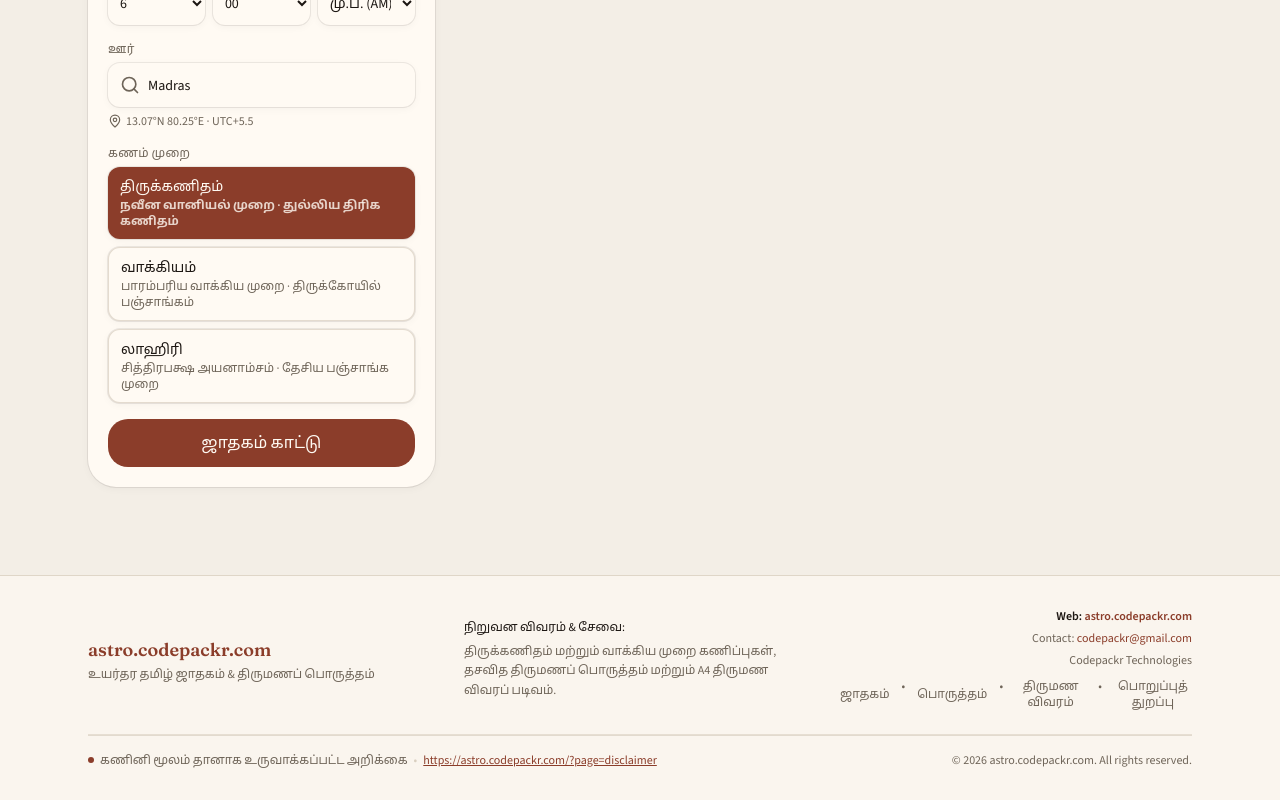
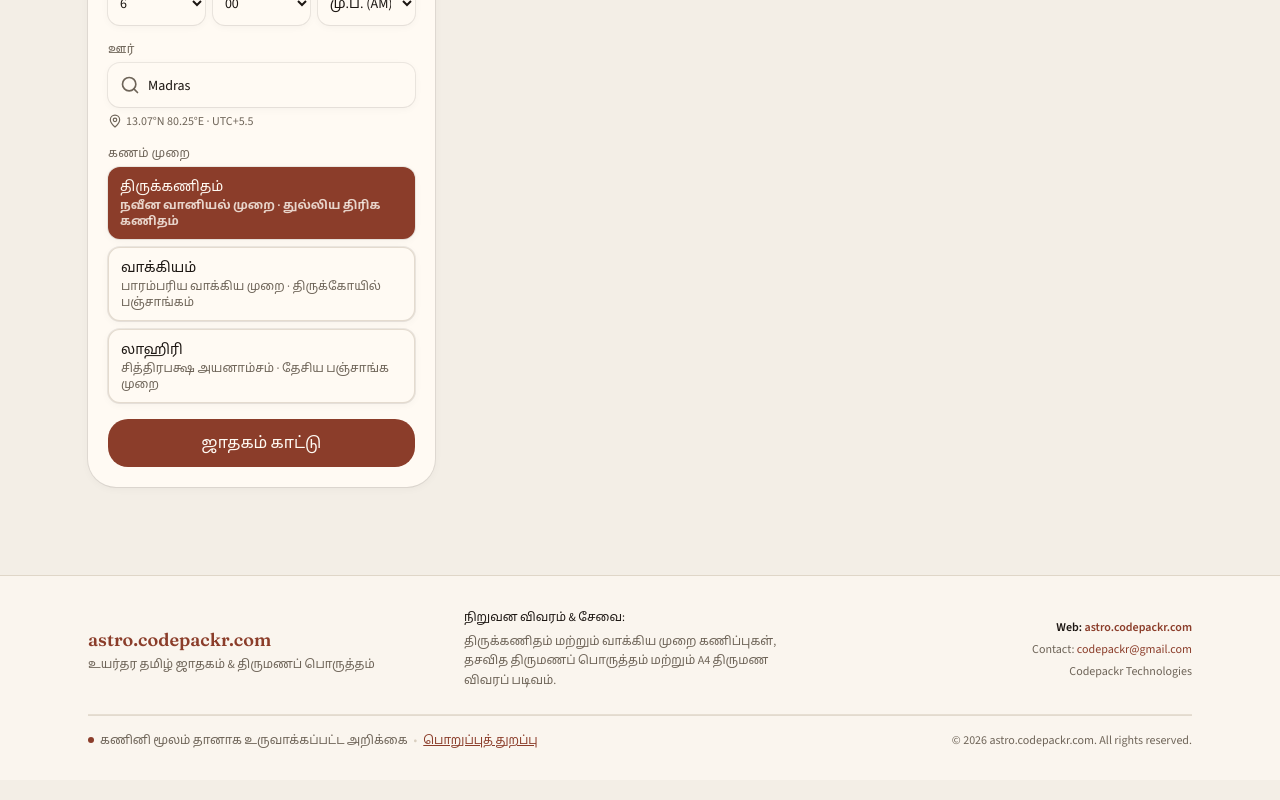
Before and after one commit to coolnaveen99/codepackr-astro, a React (Vite) app: page / in a window 1280 px wide. Shown: the part 584-1384 px from the top of the page. Built offline with nearby package versions, Linux system fonts and the light colour scheme.

Commit message:
Remove disclaimer from top nav; clean footer links and use disclaimer name as hyperlink text

```diff
--- a/src/components/app-shell.tsx
+++ b/src/components/app-shell.tsx
@@ -8,7 +8,6 @@ const NAV: { id: Page; label: string }[] = [
   { id: "jathagam", label: "navChart" },
   { id: "porutham", label: "navPorutham" },
   { id: "biodata", label: "navBiodata" },
-  { id: "disclaimer", label: "navDisclaimer" },
   { id: "contact", label: "Contact" },
 ];
 
@@ -39,7 +38,7 @@ export function AppShell({ children }: { children: ReactNode }) {
               >
                 {n.id === "contact"
                   ? "Contact"
-                  : t(lang, n.label as "navChart" | "navPorutham" | "navBiodata" | "navDisclaimer")}
+                  : t(lang, n.label as "navChart" | "navPorutham" | "navBiodata")}
               </button>
             ))}
             <div className="ml-2 flex rounded-full bg-elevated p-1">
@@ -103,23 +102,6 @@ export function AppShell({ children }: { children: ReactNode }) {
                 </a>
               </span>
               <span className="text-muted">Codepackr Technologies</span>
-              <div className="flex gap-3 text-muted mt-1">
-                <button type="button" onClick={() => go("jathagam")} className="hover:text-accent transition-colors">
-                  {t(lang, "navChart")}
-                </button>
-                &bull;
-                <button type="button" onClick={() => go("porutham")} className="hover:text-accent transition-colors">
-                  {t(lang, "navPorutham")}
-                </button>
-                &bull;
-                <button type="button" onClick={() => go("biodata")} className="hover:text-accent transition-colors">
-                  {t(lang, "navBiodata")}
-                </button>
-                &bull;
-                <button type="button" onClick={() => go("disclaimer")} className="hover:text-accent transition-colors">
-                  {t(lang, "navDisclaimer")}
-                </button>
-              </div>
             </div>
           </div>
           {/* Legal Disclaimer Link */}
@@ -138,7 +120,7 @@ export function AppShell({ children }: { children: ReactNode }) {
                 }}
                 className="text-accent underline font-medium hover:text-accent/80"
               >
-                https://astro.codepackr.com/?page=disclaimer
+                {t(lang, "navDisclaimer")}
               </a>
             </p>
             <p>&copy; {new Date().getFullYear()} astro.codepackr.com. All rights reserved.</p>
```
